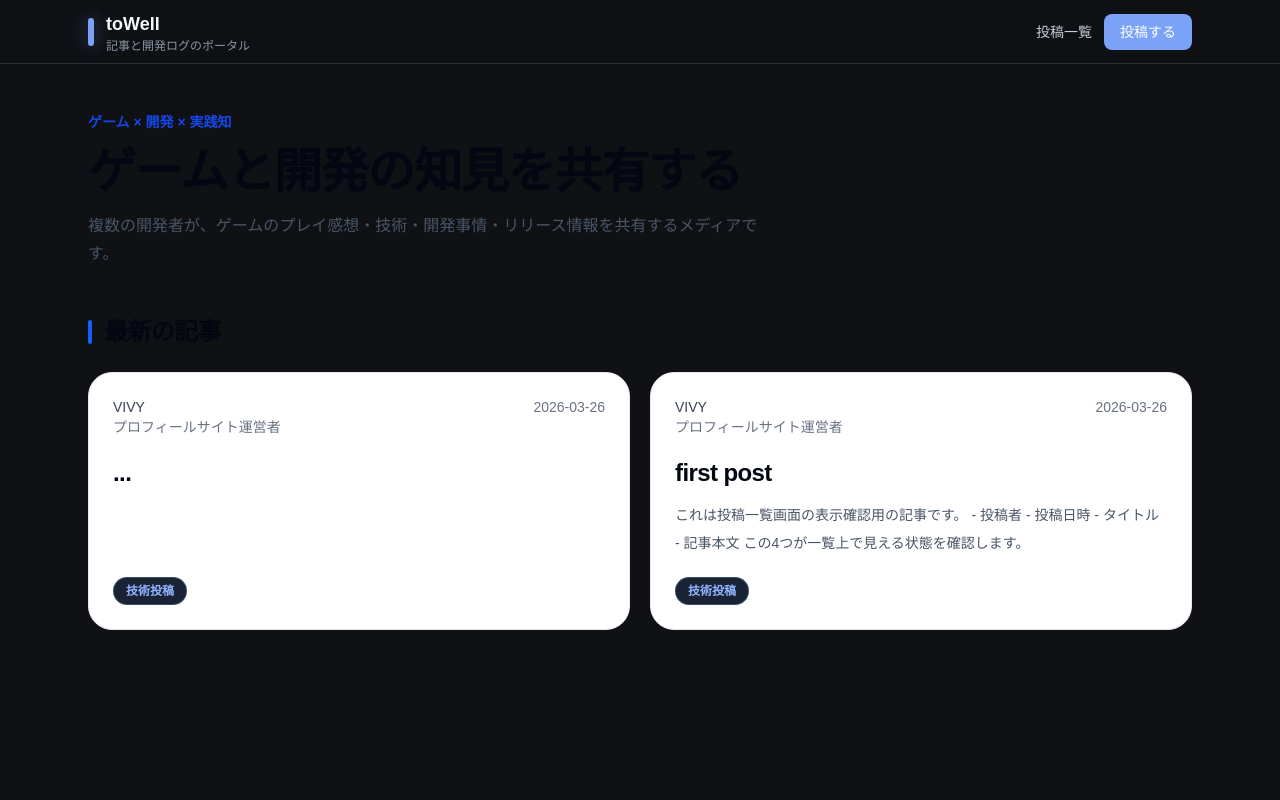
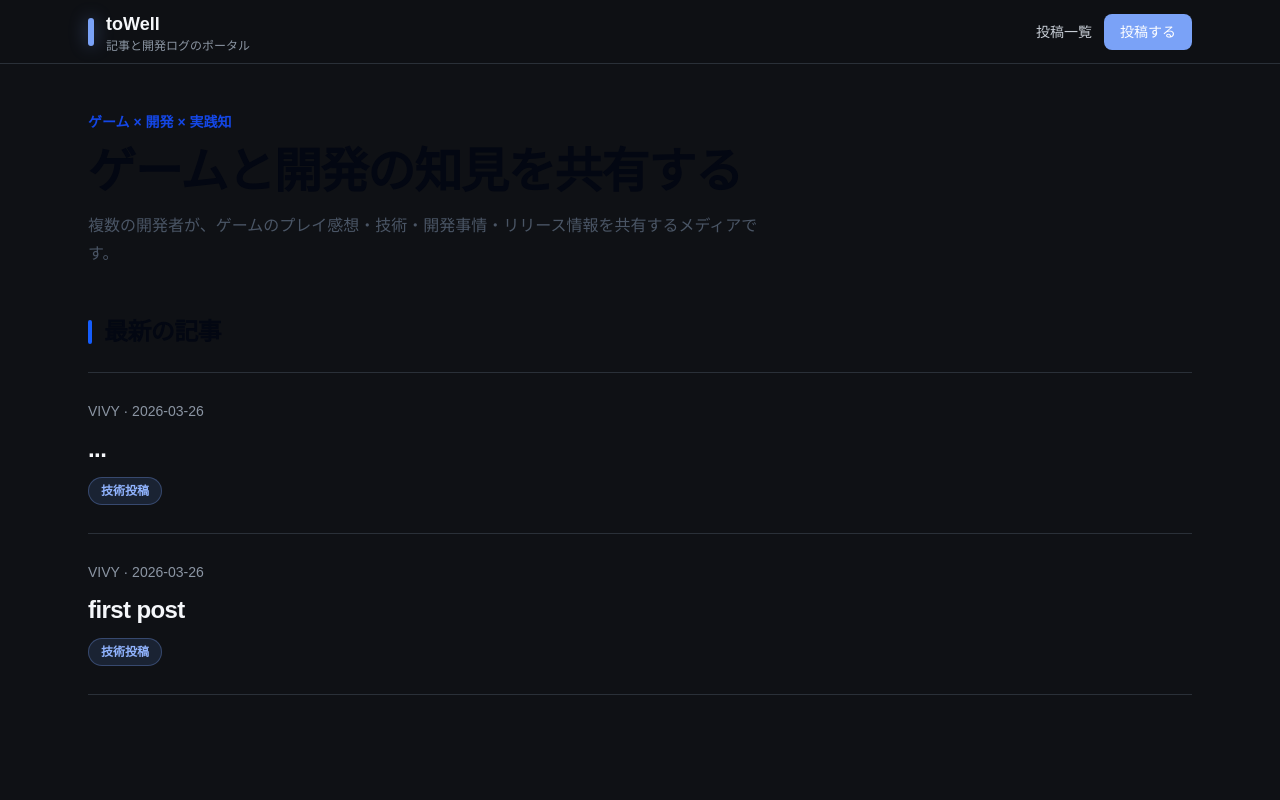
Before and after one commit to IP-GACHI-UT/profile-site, a Next.js app: page / in a window 1280 px wide. Shown: the top 800 px of the page. Built offline with nearby package versions, Linux system fonts and the light colour scheme; no server answers.

Commit message:
feature: 投稿リストのデザインを更新し、プレビュー機能を削除

```diff
--- a/src/app/components/post/PostList.tsx
+++ b/src/app/components/post/PostList.tsx
@@ -19,7 +19,7 @@ export default function PostList({
   }
 
   return (
-    <ul className="grid grid-cols-1 gap-5 md:grid-cols-2">
+    <ul className="post-list-divider">
       {posts.map((post) => (
         <PostListItem key={post.frontMatter.slug} post={post} />
       ))}
--- a/src/app/components/post/PostListItem.tsx
+++ b/src/app/components/post/PostListItem.tsx
@@ -6,43 +6,26 @@ type Props = {
   post: PostEntry;
 };
 
-function createPreviewText(body: string, maxLength: number = 120) {
-  const normalizedBody = body.replace(/\s+/g, ' ').trim();
-
-  if (normalizedBody.length <= maxLength) {
-    return normalizedBody;
-  }
-
-  return `${normalizedBody.slice(0, maxLength)}...`;
-}
-
 export default function PostListItem({ post }: Props) {
   const { slug, title, date, author, category } = post.frontMatter;
   const authorProfile = getAuthorByName(author);
-  const previewText = createPreviewText(post.body);
 
   return (
-    <li>
-      <Link href={`/posts/${slug}`} className="group block h-full">
-        <article className="flex h-full flex-col gap-5 rounded-3xl border border-gray-200 bg-white p-6 transition duration-200 hover:-translate-y-1 hover:border-emerald-300 hover:shadow-lg">
-          <div className="flex items-start justify-between gap-4 text-sm text-gray-500">
-            <div>
-              <p className="font-medium text-gray-700">{authorProfile.name}</p>
-              <p>{authorProfile.role}</p>
-            </div>
-            <time dateTime={date}>{date}</time>
-          </div>
+    <li className="border-b border-border">
+      <Link
+        href={`/posts/${slug}`}
+        className="block py-7 transition-opacity duration-200 hover:opacity-70"
+      >
+        <article className="space-y-3">
+          <p className="text-sm font-medium text-text-muted">
+            {authorProfile.name} · <time dateTime={date}>{date}</time>
+          </p>
 
-          <div className="space-y-3">
-            <h2 className="text-2xl font-semibold tracking-tight text-gray-950 transition group-hover:text-emerald-700">
-              {title}
-            </h2>
-            <p className="text-sm leading-7 text-gray-600">{previewText}</p>
-          </div>
+          <h2 className="text-2xl font-semibold tracking-tight text-text-primary">
+            {title}
+          </h2>
 
-          <div className="mt-auto">
-            <span className="category-pill">{category}</span>
-          </div>
+          <span className="category-pill">{category}</span>
         </article>
       </Link>
     </li>
--- a/src/app/page.tsx
+++ b/src/app/page.tsx
@@ -29,7 +29,7 @@ export default async function Home() {
               最新の記事
             </h2>
           </div>
-          <PostList posts={posts.slice(0, 4)} />
+          <PostList posts={posts} />
         </section>
       </Container>
     </main>
```
